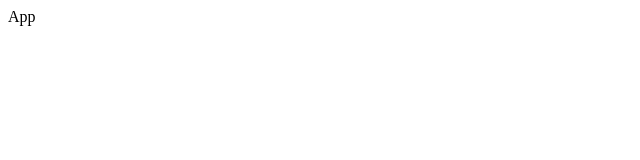
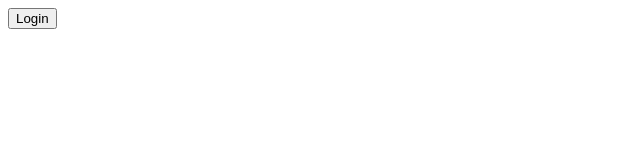
Before and after one commit to richardm213/spotify-top-songs, a React (Create React App) app in the folder client/: page / in a window 1280 px wide. Shown: the top 160 px of the page, without its empty margins (0-640 px from the left). Built offline with nearby package versions, Linux system fonts and the light colour scheme.

Commit message:
Add Login

```diff
--- a/client/src/components/App/App.js
+++ b/client/src/components/App/App.js
@@ -1,7 +1,12 @@
 import React from "react";
+import Login from "../Login";
 
 const App = () => {
-  return <div>App</div>;
+  return (
+    <div>
+      <Login />
+    </div>
+  );
 };
 
 export default App;
--- /dev/null
+++ b/client/src/components/Login/Login.js
@@ -0,0 +1,14 @@
+import React from "react";
+
+const Login = () => {
+  const handleClick = () => {
+    window.location.href = "http://localhost:8888/login";
+  };
+  return (
+    <div>
+      <button onClick={handleClick}>Login</button>
+    </div>
+  );
+};
+
+export default Login;
--- /dev/null
+++ b/client/src/components/Login/index.js
@@ -0,0 +1,2 @@
+export * from "./Login";
+export { default } from "./Login";
```
